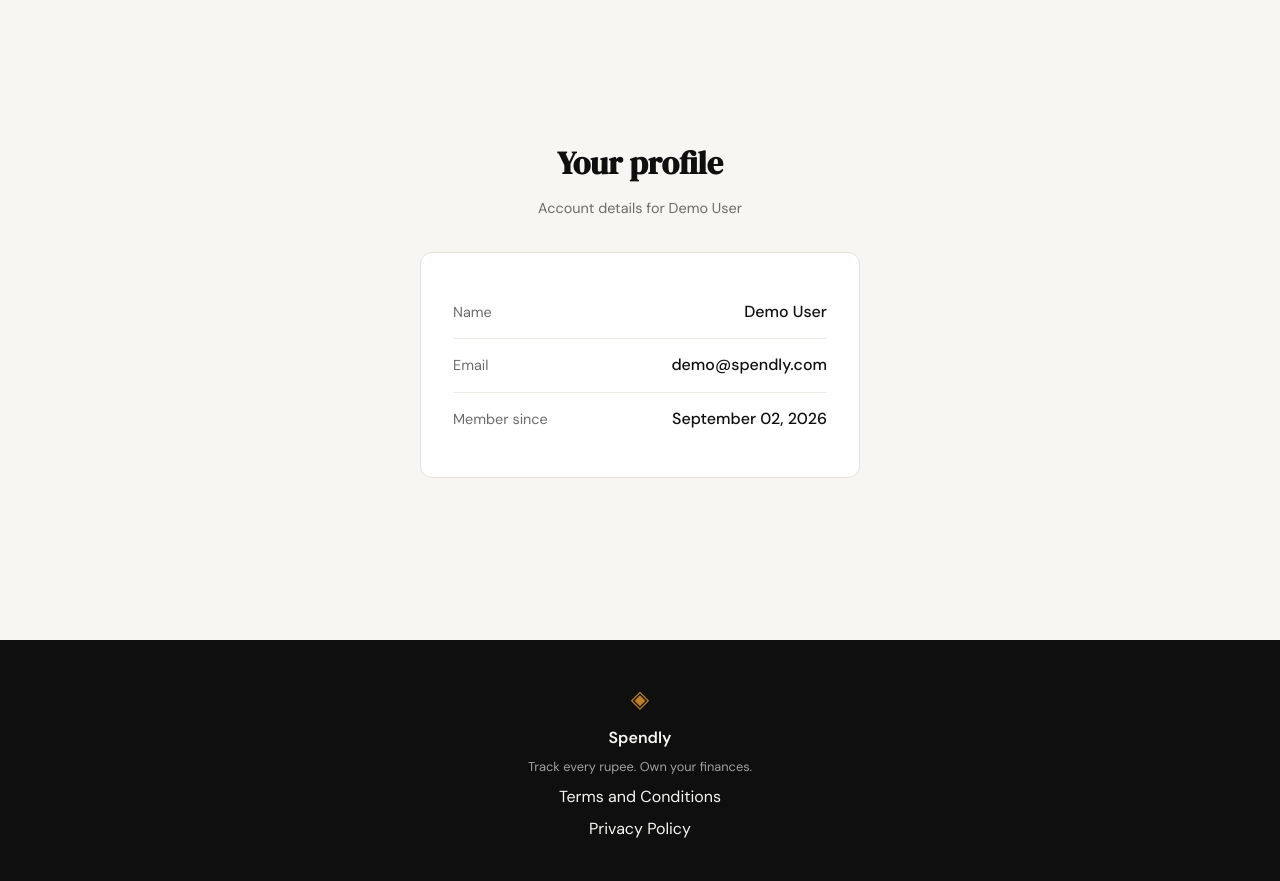
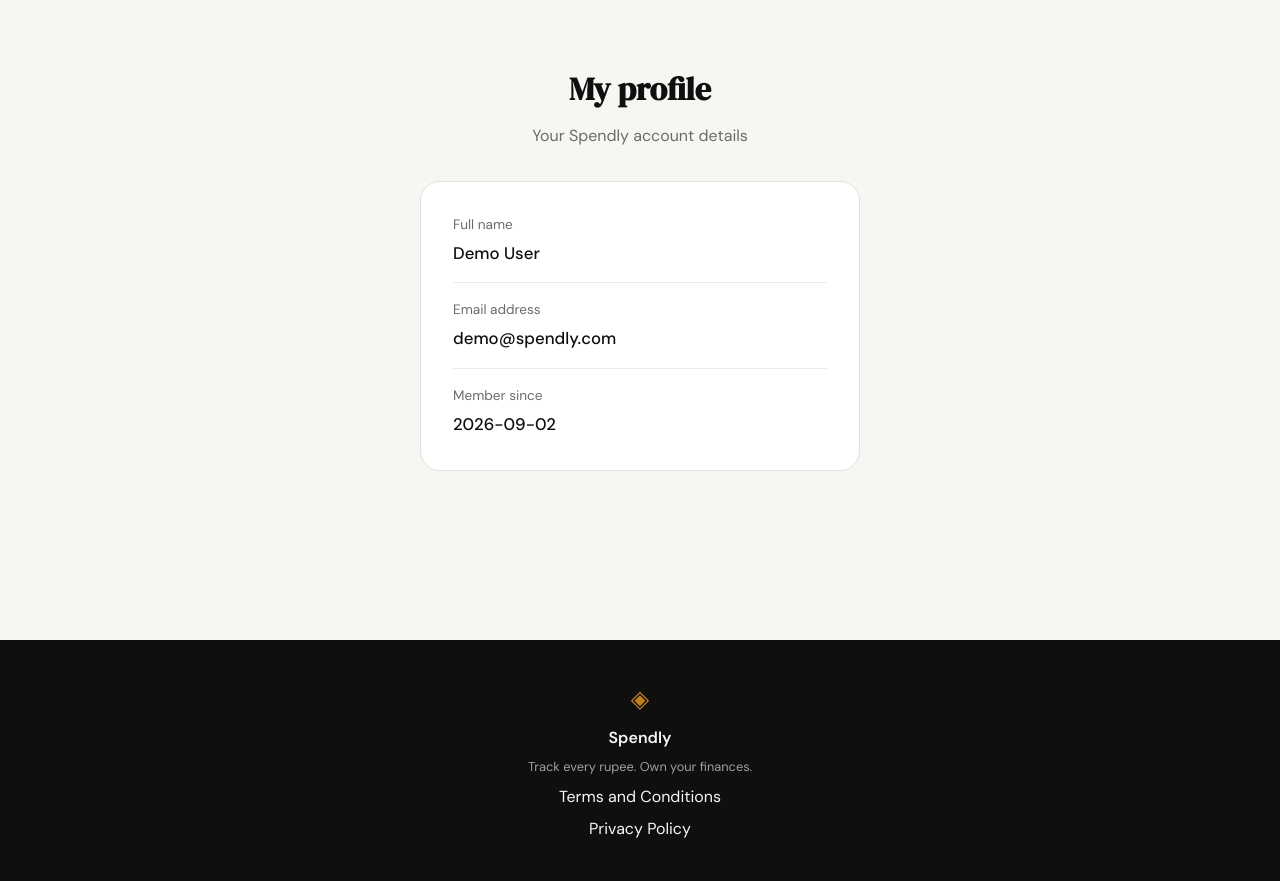
Before and after one commit to ladkrish233/spendly, a Flask app: page /profile in a window 1280 px wide. Shown: the part 61-942 px from the top of the page. Run offline with Flask 3, Linux system fonts and the light colour scheme; the visitor is signed in with stand-in values (Sample User, id 1); data comes from the database, SQL or seed files in the repository.

Commit message:
feat: add session-based auth and profile page backend routes (#5)
Implements register/login/logout with session handling and a
session-gated profile page reading account details from the DB.
Also adds the spec for the next step (Expenses: Add).

Co-authored-by: Claude Sonnet 5 <noreply@anthropic.com>

```diff
--- a/app.py
+++ b/app.py
@@ -1,8 +1,14 @@
-from datetime import datetime
+from flask import Flask, redirect, render_template, request, session, url_for
+from werkzeug.security import check_password_hash, generate_password_hash
 
-from flask import Flask, redirect, render_template, session, url_for
-
-from database.db import get_db, get_user_by_id, init_db, seed_db
+from database.db import (
+    create_user,
+    get_db,
+    get_user_by_email,
+    get_user_by_id,
+    init_db,
+    seed_db,
+)
 
 app = Flask(__name__)
 app.secret_key = "dev-secret-key-change-in-production"
@@ -17,14 +23,41 @@ def landing():
     return render_template("landing.html")
 
 
-@app.route("/register")
+@app.route("/register", methods=["GET", "POST"])
 def register():
-    return render_template("register.html")
+    if request.method == "GET":
+        return render_template("register.html")
+
+    name = request.form.get("name", "").strip()
+    email = request.form.get("email", "").strip().lower()
+    password = request.form.get("password", "")
+
+    if not name or not email or not password:
+        return render_template("register.html", error="All fields are required.")
+
+    if get_user_by_email(email):
+        return render_template("register.html", error="An account with that email already exists.")
+
+    password_hash = generate_password_hash(password)
+    user_id = create_user(name, email, password_hash)
+    session["user_id"] = user_id
+    return redirect(url_for("profile"))
 
 
-@app.route("/login")
+@app.route("/login", methods=["GET", "POST"])
 def login():
-    return render_template("login.html")
+    if request.method == "GET":
+        return render_template("login.html")
+
+    email = request.form.get("email", "").strip().lower()
+    password = request.form.get("password", "")
+
+    user = get_user_by_email(email)
+    if not user or not check_password_hash(user["password_hash"], password):
+        return render_template("login.html", error="Invalid email or password.")
+
+    session["user_id"] = user["id"]
+    return redirect(url_for("profile"))
 
 
 @app.route("/terms")
@@ -43,13 +76,14 @@ def privacy():
 
 @app.route("/logout")
 def logout():
-    return "Logout — coming in Step 3"
+    session.pop("user_id", None)
+    return redirect(url_for("landing"))
 
 
 @app.route("/profile")
 def profile():
     user_id = session.get("user_id")
-    if not user_id:
+    if user_id is None:
         return redirect(url_for("login"))
 
     user = get_user_by_id(user_id)
@@ -57,10 +91,7 @@ def profile():
         session.pop("user_id", None)
         return redirect(url_for("login"))
 
-    member_since = datetime.strptime(
-        user["created_at"], "%Y-%m-%d %H:%M:%S"
-    ).strftime("%B %d, %Y")
-
+    member_since = user["created_at"].split(" ")[0]
     return render_template("profile.html", user=user, member_since=member_since)
 
 
--- a/database/db.py
+++ b/database/db.py
@@ -17,11 +17,31 @@ def get_db():
 def get_user_by_id(user_id):
     conn = get_db()
     user = conn.execute(
-        "SELECT id, name, email, created_at FROM users WHERE id = ?",
-        (user_id,),
+        "SELECT * FROM users WHERE id = ?", (user_id,)
     ).fetchone()
     conn.close()
     return user
+
+
+def get_user_by_email(email):
+    conn = get_db()
+    user = conn.execute(
+        "SELECT * FROM users WHERE email = ?", (email,)
+    ).fetchone()
+    conn.close()
+    return user
+
+
+def create_user(name, email, password_hash):
+    conn = get_db()
+    cursor = conn.execute(
+        "INSERT INTO users (name, email, password_hash) VALUES (?, ?, ?)",
+        (name, email, password_hash),
+    )
+    conn.commit()
+    user_id = cursor.lastrowid
+    conn.close()
+    return user_id
 
 
 def init_db():
--- a/static/css/profile.css
+++ b/static/css/profile.css
@@ -1,21 +1,65 @@
+.profile-section {
+    display: flex;
+    justify-content: center;
+    padding: 4rem 1.5rem;
+}
+
+.profile-container {
+    width: 100%;
+    max-width: var(--auth-width);
+}
+
+.profile-header {
+    text-align: center;
+    margin-bottom: 2rem;
+}
+
+.profile-title {
+    font-family: var(--font-display);
+    font-size: 2rem;
+    color: var(--ink);
+    margin: 0 0 0.5rem;
+}
+
+.profile-subtitle {
+    font-family: var(--font-body);
+    color: var(--ink-muted);
+    margin: 0;
+}
+
+.profile-card {
+    background: var(--paper-card);
+    border: 1px solid var(--border);
+    border-radius: var(--radius-lg);
+    padding: 2rem;
+}
+
 .profile-field {
     display: flex;
-    justify-content: space-between;
-    align-items: baseline;
-    padding: 0.85rem 0;
+    flex-direction: column;
+    gap: 0.25rem;
+    padding: 1rem 0;
     border-bottom: 1px solid var(--border-soft);
 }
 
 .profile-field:last-child {
     border-bottom: none;
+    padding-bottom: 0;
+}
+
+.profile-field:first-child {
+    padding-top: 0;
 }
 
 .profile-label {
+    font-family: var(--font-body);
+    font-size: 0.85rem;
     color: var(--ink-muted);
-    font-size: 0.9rem;
 }
 
 .profile-value {
+    font-family: var(--font-body);
+    font-size: 1.05rem;
     color: var(--ink);
     font-weight: 500;
 }
--- a/templates/login.html
+++ b/templates/login.html
@@ -17,7 +17,7 @@
             <div class="auth-error">{{ error }}</div>
             {% endif %}
 
-            <form method="POST" action="/login">
+            <form method="POST" action="{{ url_for('login') }}">
                 <div class="form-group">
                     <label for="email">Email address</label>
                     <input type="email" id="email" name="email"
--- a/templates/profile.html
+++ b/templates/profile.html
@@ -1,28 +1,29 @@
 {% extends "base.html" %}
 
-{% block title %}Your Profile — Spendly{% endblock %}
+{% block title %}My profile — Spendly{% endblock %}
 
 {% block head %}
 <link rel="stylesheet" href="{{ url_for('static', filename='css/profile.css') }}">
 {% endblock %}
 
 {% block content %}
-<section class="auth-section">
-    <div class="auth-container">
 
-        <div class="auth-header">
-            <h1 class="auth-title">Your profile</h1>
-            <p class="auth-subtitle">Account details for {{ user["name"] }}</p>
+<section class="profile-section">
+    <div class="profile-container">
+
+        <div class="profile-header">
+            <h1 class="profile-title">My profile</h1>
+            <p class="profile-subtitle">Your Spendly account details</p>
         </div>
 
-        <div class="auth-card">
+        <div class="profile-card">
             <div class="profile-field">
-                <span class="profile-label">Name</span>
-                <span class="profile-value">{{ user["name"] }}</span>
+                <span class="profile-label">Full name</span>
+                <span class="profile-value">{{ user['name'] }}</span>
             </div>
             <div class="profile-field">
-                <span class="profile-label">Email</span>
-                <span class="profile-value">{{ user["email"] }}</span>
+                <span class="profile-label">Email address</span>
+                <span class="profile-value">{{ user['email'] }}</span>
             </div>
             <div class="profile-field">
                 <span class="profile-label">Member since</span>
@@ -32,4 +33,5 @@
 
     </div>
 </section>
+
 {% endblock %}
--- a/templates/register.html
+++ b/templates/register.html
@@ -17,7 +17,7 @@
             <div class="auth-error">{{ error }}</div>
             {% endif %}
 
-            <form method="POST" action="/register">
+            <form method="POST" action="{{ url_for('register') }}">
                 <div class="form-group">
                     <label for="name">Full name</label>
                     <input type="text" id="name" name="name"
```
Also changed, not shown: templates/base.html (+4 -4 lines), tests/conftest.py (added, +33 -0 lines), tests/test_auth.py (added, +62 -0 lines), tests/test_profile.py (added, +37 -0 lines), .claude/specs/05-backend-routes-profile-page.md (added), .claude/specs/06-expenses-add.md (added).
